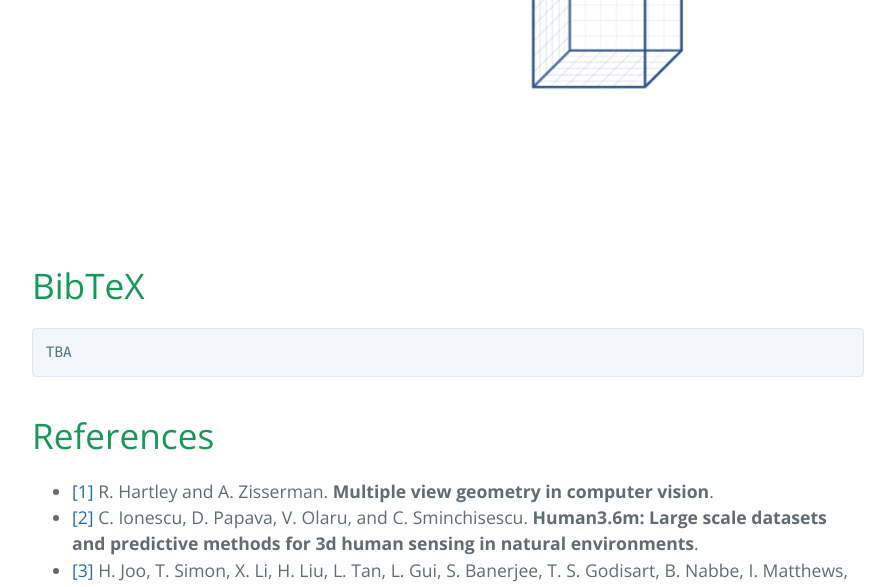
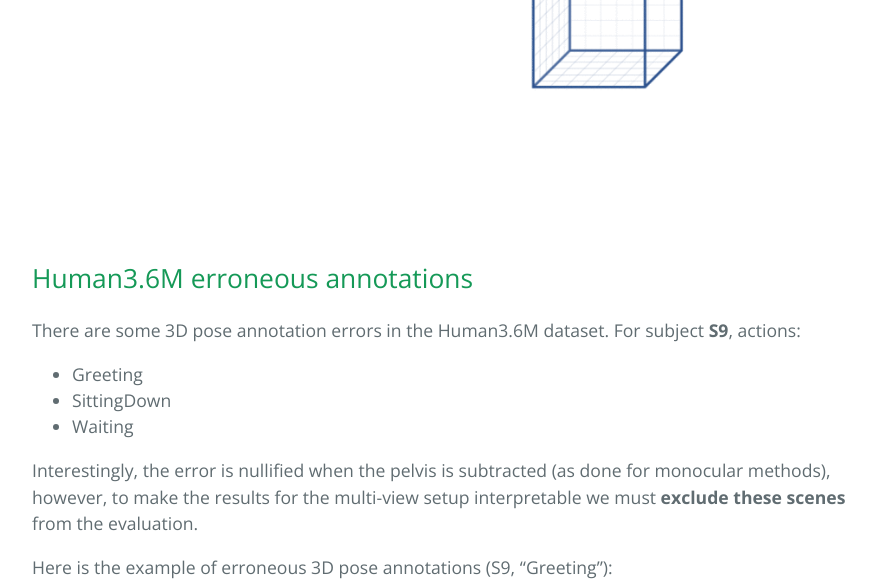
Before and after one commit to saic-violet/learnable-triangulation, a Jekyll site: the page built from index.md, in a window 1280 px wide and 1400 px high, scrolled down 7678 px. Shown: the top 587 px of the window, without its empty margins (192-1087 px from the left). Built offline with Jekyll 4.4.1, drawn with Linux system fonts in a browser that asks for light colours; formulas are drawn with MathJax 3; our own code applies the rules of GitHub Pages for plain Markdown files; some of the changed text lies outside the part shown.

Commit message:
Added Human3.6 non-valid scenes and authors' emails

````diff
--- a/_includes/page-header.html
+++ b/_includes/page-header.html
@@ -7,13 +7,18 @@
   <img src="static/authors/yury-malkov.jpg" alt="Avatar" style="width:150px" class="round-image" hspace="20">
 
   <h2 class="project-tagline">
-    Karim Iskakov<sup>1</sup>,
-    Egor Burkov<sup>1,2</sup>,
-    Victor Lempitsky<sup>1,2</sup>,
-    Yury Malkov<sup>1</sup></h2>
+    <a style="color:#FFFFFF" href="mailto:k.iskakov@samsung.com">Karim Iskakov</a><sup>1</sup>,
+    <a style="color:#FFFFFF" href="mailto:e.burkov@samsung.com">Egor Burkov</a><sup>1,2</sup>,
+    <a style="color:#FFFFFF" href="mailto:v.lempitsky@samsung.com">Victor Lempitsky</a><sup>1,2</sup>,
+    <a style="color:#FFFFFF" href="mailto:y.malkov@samsung.com">Yury Malkov</a><sup>1</sup>
+  </h2>
+
   <h2 class="project-subtagline">
     <sup>1</sup>Samsung AI Center, Moscow,
-    <sup>2</sup>Skolkovo Institute of Science and Technology, Moscow</h2>
+    <sup>2</sup>Skolkovo Institute of Science and Technology, Moscow
+  </h2>
+
+
 
   <a href="#" class="btn">arXiv (15 May 2019)</a>
   <a target="_blank" rel="noopener noreferrer" href="https://www.youtube.com/watch?v=z3f3aPSuhqg" class="btn">Demo</a>
--- a/index.md
+++ b/index.md
@@ -38,7 +38,7 @@
 | **Ours, algebraic**          	|   22.6   	|
 | **Ours, volumetric**         	| **20.8** 	|
 
-### MPJPE absolute (filtered scenes with non-valid ground-truth annotations):
+### MPJPE absolute (filtered scenes with [non-valid ground-truth annotations](#human36m-erroneous-annotations)):
 
 |                             	|  MPJPE (averaged across all actions), mm 	|
 |-----------------------------	|:--------:	|
@@ -159,10 +159,22 @@
 
 <img src="static/unprojection.gif" alt="Algebraic model" />
 
+## Human3.6M erroneous annotations
+There are some 3D pose annotation errors in the Human3.6M dataset. For subject **S9**, actions:
+- Greeting
+- SittingDown
+- Waiting
+
+Interestingly, the error is nullified when the pelvis is subtracted (as done for monocular methods), however, to make the results for the multi-view setup interpretable we must **exclude these scenes** from the evaluation.
+
+Here is the example of erroneous 3D pose annotations (S9, "Greeting"):
+<div class="youtube-responsive-container">
+  <iframe width="560" height="315" src="https://www.youtube.com/embed/c_ff4v-DI1U?controls=1" frameborder="0" allow="accelerometer; autoplay; encrypted-media; gyroscope; picture-in-picture" allowfullscreen></iframe>
+</div>
 
 # BibTeX
 ```
-TBA
+(soon)
 ```
 
 # References
````
